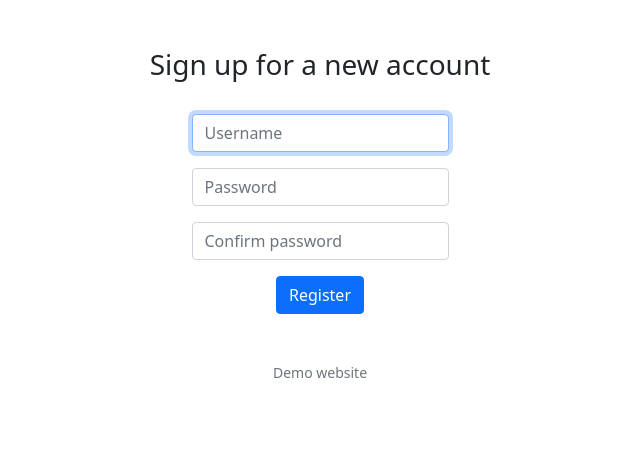
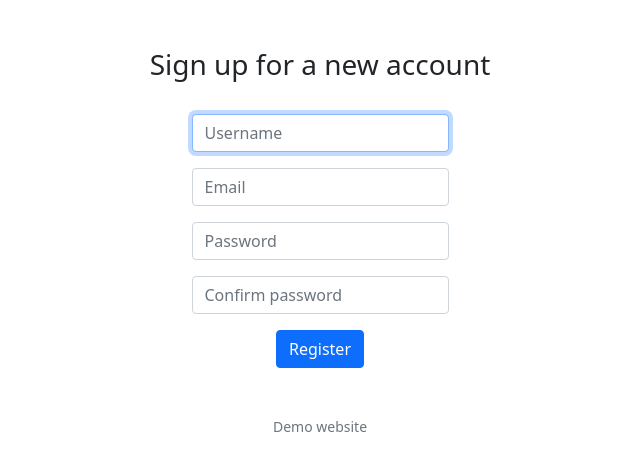
Before and after one commit to 007Cat24/flatseeker, a Flask app: page /register in a window 1280 px wide. Shown: the part 76-547 px from the top of the page, without its empty margins (320-960 px from the left). Run offline with Flask 3, Linux system fonts and the light colour scheme; some libraries are stand-ins or nearby versions.

Commit message:
Added email field

```diff
--- a/app.py
+++ b/app.py
@@ -39,10 +39,13 @@ def index():
 @app.route("/changepwd", methods=["GET", "POST"])
 @login_required
 def changepwd():
+    """Allow user to change password"""
+
     if request.method == "POST":
         old_password = request.form.get("old_password")
         new_password = request.form.get("new_password")
         confirm = request.form.get("confirmation")
+        # Make sure all fields are filled out and the user made no typos
         if not old_password or not new_password or not confirm:
             return apology("Please fill out all fields!")
         if new_password != confirm:
@@ -51,9 +54,10 @@ def changepwd():
         # Query database for username
         rows = db.execute("SELECT * FROM users WHERE id = ?", session["user_id"])
 
+        # Check if password is correct
         if not check_password_hash(rows[0]["hash"], old_password):
             return apology("invalid password", 403)
-
+        # Update password
         db.execute(
             "UPDATE users SET hash = ? WHERE id = ?",
             generate_password_hash(new_password),
@@ -62,6 +66,7 @@ def changepwd():
 
         return redirect("/")
     else:
+        # Show registration form
         return render_template("changepwd.html")
 
 
@@ -123,24 +128,29 @@ def register():
         username = request.form.get("username")
         password = request.form.get("password")
         confirm = request.form.get("confirmation")
+        email = request.form.get("email")
 
+        # Make sure all fields are filled out
         if not username:
             return apology("Username blank")
 
+        if not password or not confirm:
+            return apology("Fill out both password fields")
+
+        if password != confirm:
+            return apology("Passwords don't match")
+
+        # Make sure username is unique
         username_exists = db.execute("SELECT * FROM users WHERE username = ?", username)
         if username_exists:
             return apology("Username already exists")
 
-        if not password or not confirm:
-            return apology("Fill out both password fields")
-        if password != confirm:
-            return apology("Passwords don't match")
-
-        # User passed all checks
+        # Register user
         db.execute(
-            "INSERT INTO users (username, hash) VALUES(?, ?)",
+            "INSERT INTO users (username, hash, email) VALUES(?, ?, ?)",
             username,
             generate_password_hash(password),
+            email,
         )
         return redirect("/")
     else:
--- a/sql_commands.txt
+++ b/sql_commands.txt
@@ -1,4 +1,4 @@
 sqlite3 flatseeker.db
 
-CREATE TABLE users (id INTEGER PRIMARY KEY AUTOINCREMENT NOT NULL, username TEXT NOT NULL, hash TEXT NOT NULL);
+CREATE TABLE users (id INTEGER PRIMARY KEY AUTOINCREMENT NOT NULL, username TEXT NOT NULL, hash TEXT NOT NULL, email TEXT NOT NULL);
 CREATE UNIQUE INDEX username ON users (username);
--- a/templates/register.html
+++ b/templates/register.html
@@ -12,6 +12,9 @@
             <input autocomplete="off" autofocus class="form-control mx-auto w-auto" id="username" name="username" placeholder="Username" type="text">
         </div>
         <div class="mb-3">
+            <input autocomplete="off" class="form-control mx-auto w-auto" id="email" name="email" placeholder="Email" type="email">
+        </div>
+        <div class="mb-3">
             <input class="form-control mx-auto w-auto" id="password" name="password" placeholder="Password" type="password">
         </div>
         <div class="mb-3">
```
